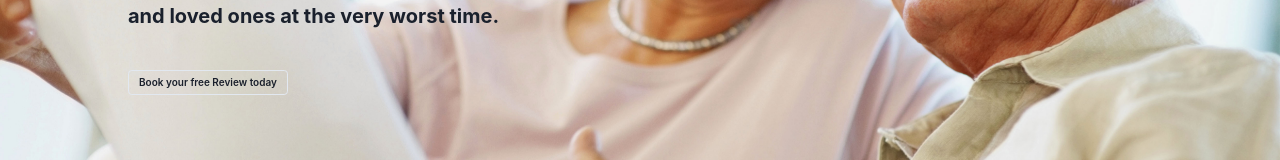
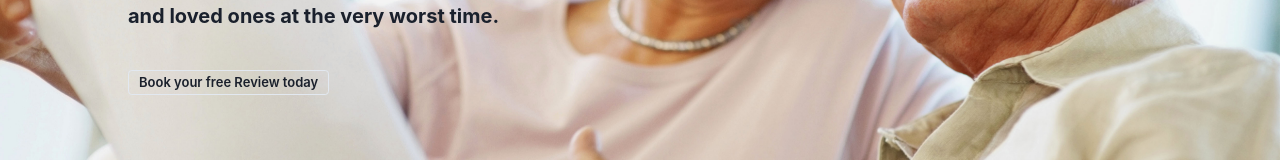
Before and after one commit to fabzsbergamo/Citadel-master, a React (Vite) app: page / in a window 1280 px wide. Shown: the part 332-492 px from the top of the page. Built offline with nearby package versions, Linux system fonts and the light colour scheme.

Commit message:
update buttonfont

```diff
--- a/src/components/Welcome.tsx
+++ b/src/components/Welcome.tsx
@@ -11,7 +11,7 @@ const Welcome = () => {
       <h1 className={styles.h1}>We Protect your Lifetime’s Work</h1>
       <p className={styles.p}>Ensure your wishes are fulfilled, assets protected, and remove any unnecessary burden for your family and loved ones at the very worst time.</p>
       </div>
-    <Button as='a' target='_blank' variant='outline' href='https://chakra-ui.com'>
+    <Button as='a' target='_blank' variant='outline' href='https://chakra-ui.com' fontSize={'13px'}>
           Book your free Review today
     </Button>
     </Box>
```
